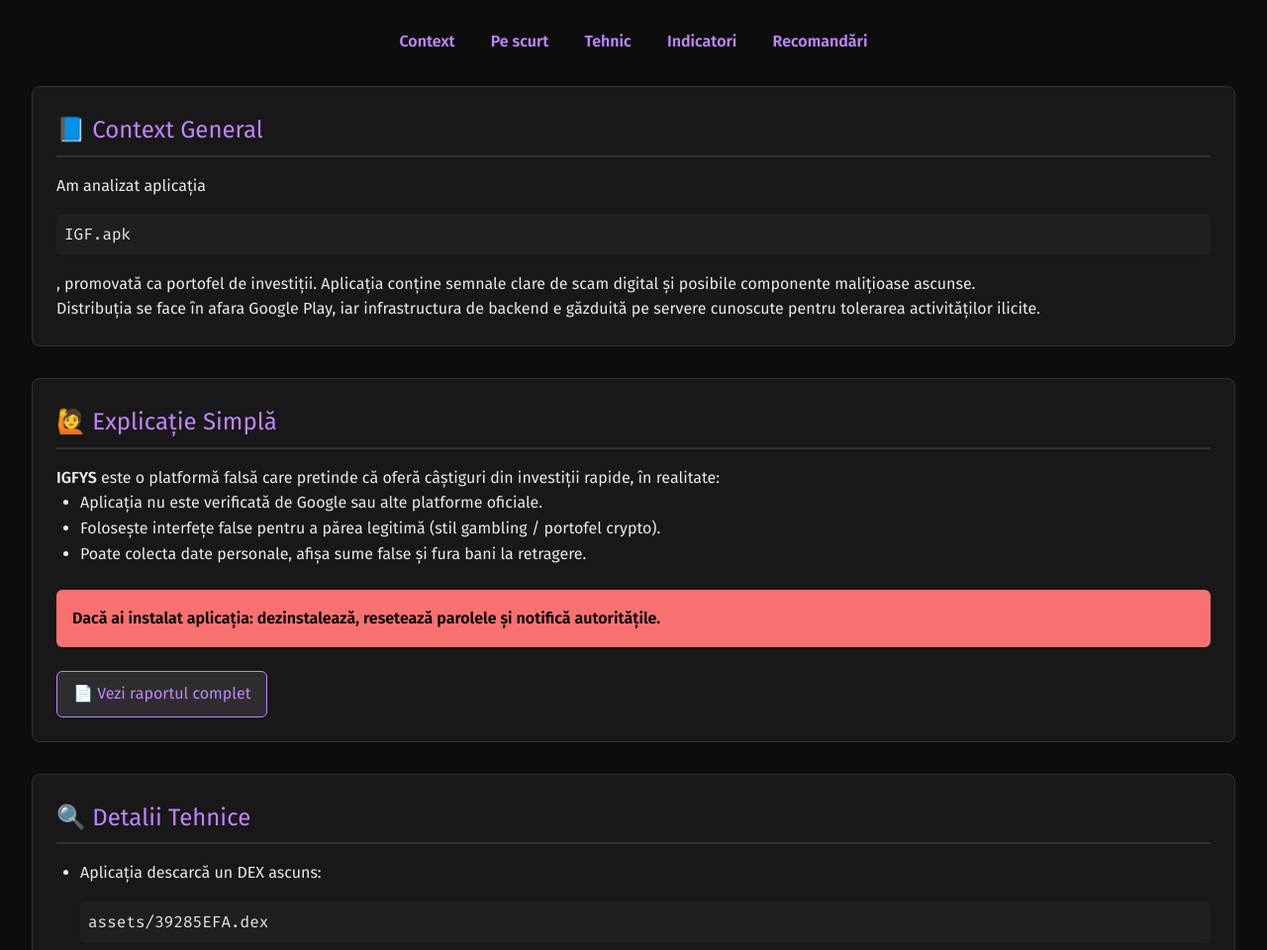
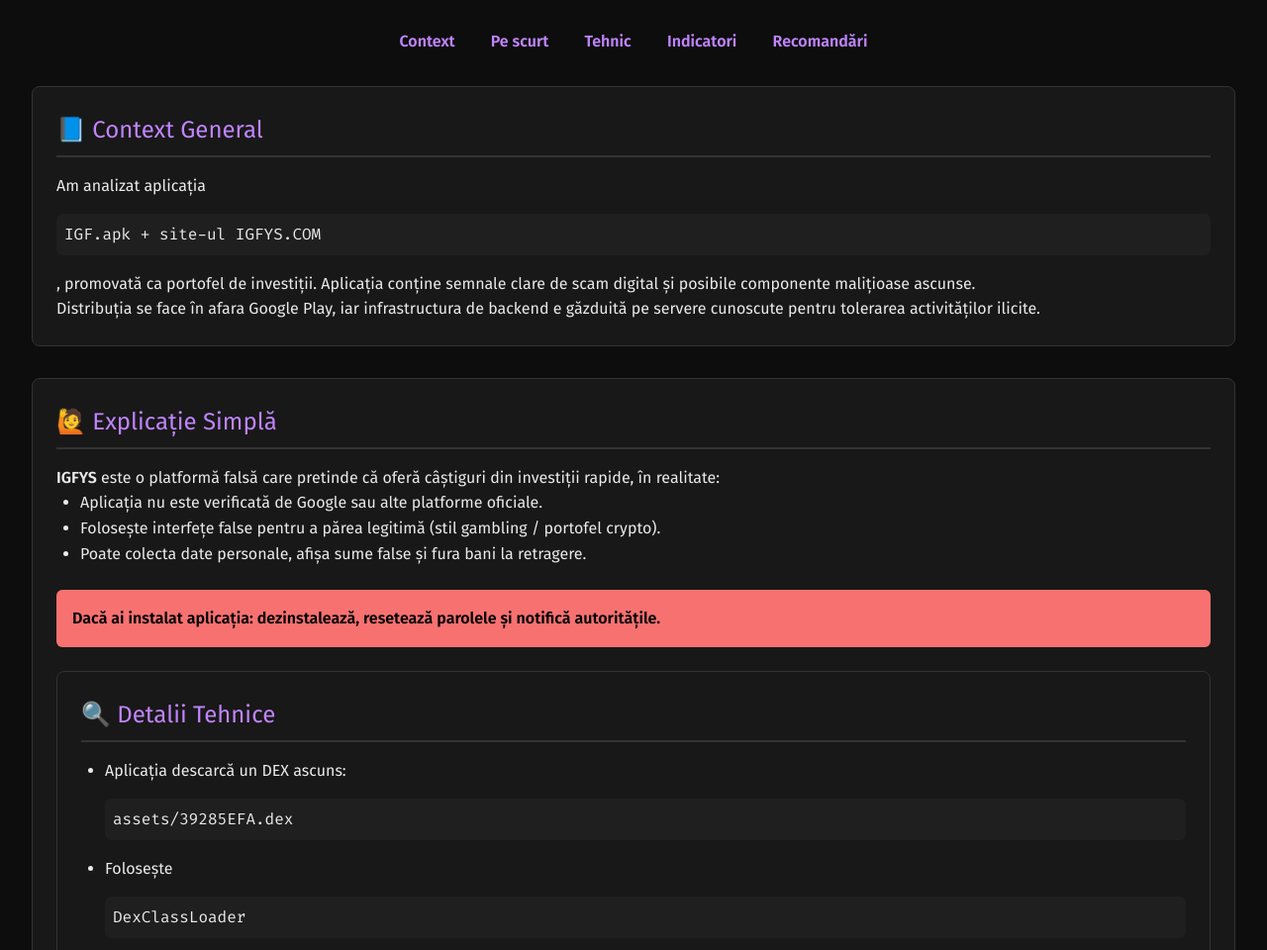
Before and after one commit to rootgeorgeadvv/raport-igfys, a plain HTML site: page index.html in a window 1280 px wide. Shown: the part 140-1100 px from the top of the page at 99% size. Drawn offline with Linux system fonts and the light colour scheme.

Commit message:
Update index.html

```diff
--- a/index.html
+++ b/index.html
@@ -158,7 +158,7 @@
 
   <section id="intro">
     <div class="section-title">📘 Context General</div>
-    <p>Am analizat aplicația <code>IGF.apk</code>, promovată ca portofel de investiții. Aplicația conține semnale clare de scam digital și posibile componente malițioase ascunse.</p>
+    <p>Am analizat aplicația <code>IGF.apk + site-ul IGFYS.COM</code>, promovată ca portofel de investiții. Aplicația conține semnale clare de scam digital și posibile componente malițioase ascunse.</p>
     <p>Distribuția se face în afara Google Play, iar infrastructura de backend e găzduită pe servere cunoscute pentru tolerarea activităților ilicite.</p>
   </section>
 
@@ -171,8 +171,6 @@
       <li>Poate colecta date personale, afișa sume false și fura bani la retragere.</li>
     </ul>
     <p class="warning">Dacă ai instalat aplicația: dezinstalează, resetează parolele și notifică autoritățile.</p>
-    <a class="btn-link" href="https://rootgeorgeadvv.github.io/raport-igfys/">📄 Vezi raportul complet</a>
-  </section>
 
   <section id="technical">
     <div class="section-title">🔍 Detalii Tehnice</div>
```
